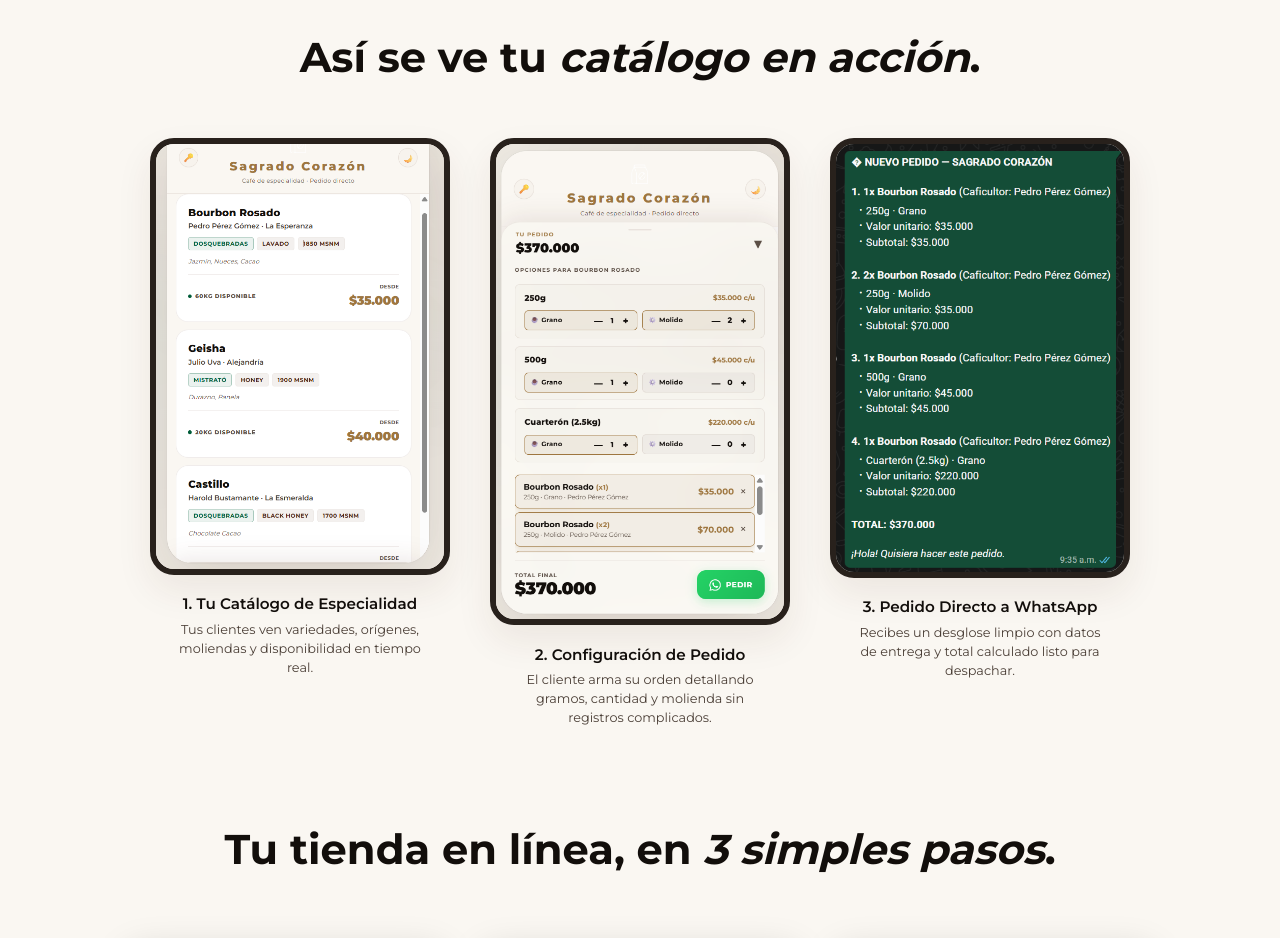
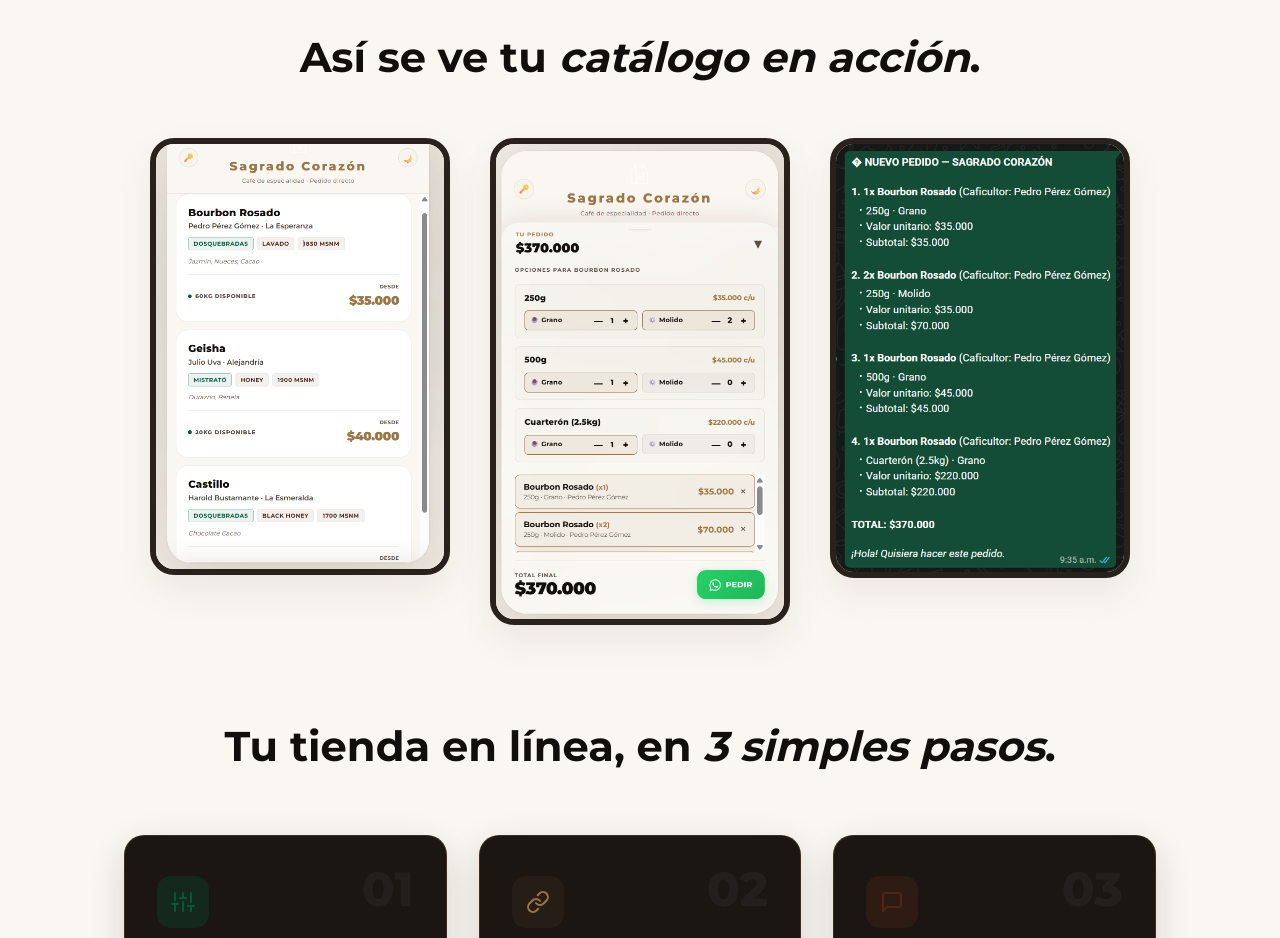
Before and after one commit to juliocuva/veta-coffee, a Next.js app: page / in a window 1280 px wide. Shown: the part 1380-2318 px from the top of the page. Built offline with nearby package versions, Linux system fonts and the light colour scheme.

Commit message:
Add UI/UX hover transitions for showcase grid: zoom image, unfold description

```diff
--- a/app/globals.css
+++ b/app/globals.css
@@ -357,3 +357,46 @@ html:has(.landing-container) {
 .step-card:hover .step-icon-wrap {
   transform: scale(1.08) rotate(4deg);
 }
+
+/* Showcase Cards UI/UX Animation */
+.showcase-card {
+  transition: all 0.4s var(--smooth);
+  position: relative;
+}
+
+.showcase-card .showcase-img-wrap {
+  transform: translateY(0);
+  transition: all 0.4s var(--smooth);
+}
+
+.showcase-card:hover .showcase-img-wrap {
+  transform: translateY(-8px);
+  box-shadow: 0 20px 45px rgba(80, 37, 20, 0.12) !important;
+  border-color: var(--gold) !important;
+}
+
+.showcase-card img {
+  transform: scale(1);
+  transition: all 0.4s var(--smooth);
+}
+
+.showcase-card:hover img {
+  transform: scale(1.04);
+}
+
+.showcase-card .showcase-info {
+  opacity: 0;
+  transform: translateY(-15px);
+  max-height: 0;
+  overflow: hidden;
+  margin-top: 0;
+  transition: all 0.45s var(--smooth);
+  text-align: center;
+}
+
+.showcase-card:hover .showcase-info {
+  opacity: 1;
+  transform: translateY(0);
+  max-height: 160px;
+  margin-top: 1.2rem;
+}
--- a/app/page.js
+++ b/app/page.js
@@ -309,8 +309,8 @@ export default function LandingPage() {
             alignItems: 'start'
           }}>
             {/* Catalog Screenshot Card */}
-            <div style={{ display: 'flex', flexDirection: 'column', alignItems: 'center', gap: '1.2rem', flex: '1 1 280px', maxWidth: 300 }}>
-              <div style={{
+            <div className="showcase-card" style={{ display: 'flex', flexDirection: 'column', alignItems: 'center', flex: '1 1 280px', maxWidth: 300 }}>
+              <div className="showcase-img-wrap" style={{
                 borderRadius: '24px',
                 border: '6px solid #28211c',
                 overflow: 'hidden',
@@ -319,7 +319,7 @@ export default function LandingPage() {
               }}>
                 <img src="/screenshot-catalog.png" alt="Catálogo de Productos" style={{ width: '100%', height: 'auto', display: 'block' }} />
               </div>
-              <div>
+              <div className="showcase-info">
                 <h4 style={{ fontSize: '0.95rem', fontWeight: 600, color: 'var(--text-primary)', marginBottom: '0.4rem' }}>1. Tu Catálogo de Especialidad</h4>
                 <p style={{ fontSize: '0.8rem', color: 'var(--text-secondary)', lineHeight: 1.5, margin: 0, maxWidth: 260 }}>
                   Tus clientes ven variedades, orígenes, moliendas y disponibilidad en tiempo real.
@@ -328,8 +328,8 @@ export default function LandingPage() {
             </div>
 
             {/* Configurator Drawer Screenshot Card */}
-            <div style={{ display: 'flex', flexDirection: 'column', alignItems: 'center', gap: '1.2rem', flex: '1 1 280px', maxWidth: 300 }}>
-              <div style={{
+            <div className="showcase-card" style={{ display: 'flex', flexDirection: 'column', alignItems: 'center', flex: '1 1 280px', maxWidth: 300 }}>
+              <div className="showcase-img-wrap" style={{
                 borderRadius: '24px',
                 border: '6px solid #28211c',
                 overflow: 'hidden',
@@ -338,7 +338,7 @@ export default function LandingPage() {
               }}>
                 <img src="/screenshot-drawer.png" alt="Selector de Moliendas y Gramaje" style={{ width: '100%', height: 'auto', display: 'block' }} />
               </div>
-              <div>
+              <div className="showcase-info">
                 <h4 style={{ fontSize: '0.95rem', fontWeight: 600, color: 'var(--text-primary)', marginBottom: '0.4rem' }}>2. Configuración de Pedido</h4>
                 <p style={{ fontSize: '0.8rem', color: 'var(--text-secondary)', lineHeight: 1.5, margin: 0, maxWidth: 260 }}>
                   El cliente arma su orden detallando gramos, cantidad y molienda sin registros complicados.
@@ -347,8 +347,8 @@ export default function LandingPage() {
             </div>
 
             {/* WhatsApp Receipt Screenshot Card */}
-            <div style={{ display: 'flex', flexDirection: 'column', alignItems: 'center', gap: '1.2rem', flex: '1 1 280px', maxWidth: 300 }}>
-              <div style={{
+            <div className="showcase-card" style={{ display: 'flex', flexDirection: 'column', alignItems: 'center', flex: '1 1 280px', maxWidth: 300 }}>
+              <div className="showcase-img-wrap" style={{
                 borderRadius: '24px',
                 border: '6px solid #28211c',
                 overflow: 'hidden',
@@ -357,7 +357,7 @@ export default function LandingPage() {
               }}>
                 <img src="/screenshot-whatsapp.png" alt="Recepción de Pedidos por WhatsApp" style={{ width: '100%', height: 'auto', display: 'block' }} />
               </div>
-              <div>
+              <div className="showcase-info">
                 <h4 style={{ fontSize: '0.95rem', fontWeight: 600, color: 'var(--text-primary)', marginBottom: '0.4rem' }}>3. Pedido Directo a WhatsApp</h4>
                 <p style={{ fontSize: '0.8rem', color: 'var(--text-secondary)', lineHeight: 1.5, margin: 0, maxWidth: 260 }}>
                   Recibes un desglose limpio con datos de entrega y total calculado listo para despachar.
```
